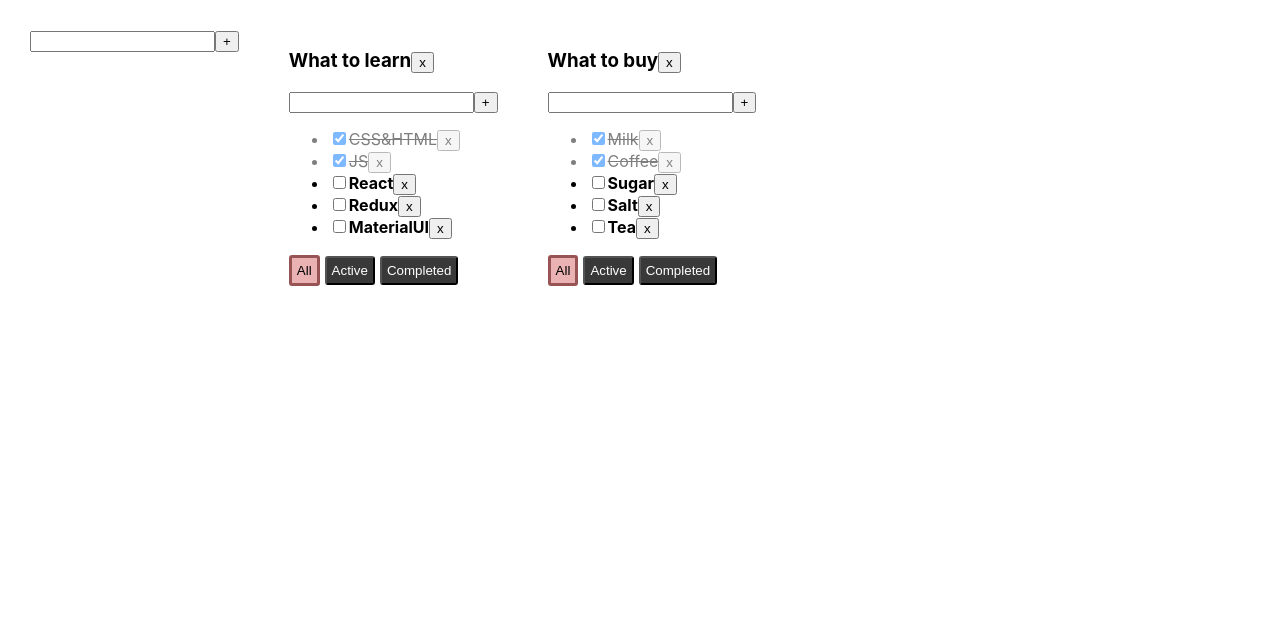
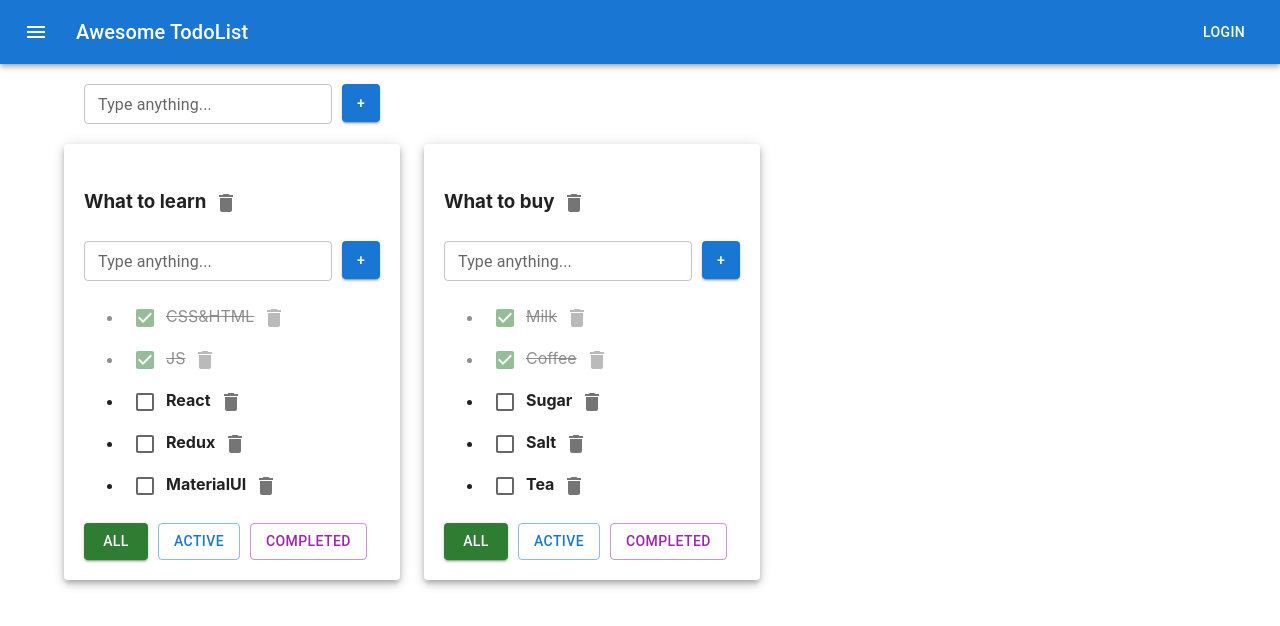
Before and after one commit to sergbfmv/ToDo-list-project, a React (Create React App) app: page / in a window 1280 px wide. Shown: the top 626 px of the page. Built offline with nearby package versions, Linux system fonts and the light colour scheme.

Commit message:
Added Material UI styles.

```diff
--- a/package.json
+++ b/package.json
@@ -3,6 +3,10 @@
   "version": "0.1.0",
   "private": true,
   "dependencies": {
+    "@emotion/react": "^11.11.1",
+    "@emotion/styled": "^11.11.0",
+    "@mui/icons-material": "^5.14.11",
+    "@mui/material": "^5.14.11",
     "@testing-library/jest-dom": "^5.16.5",
     "@testing-library/react": "^13.4.0",
     "@testing-library/user-event": "^13.5.0",
--- a/src/App.css
+++ b/src/App.css
@@ -1,8 +1,8 @@
-.App {
-  padding: 30px;
-  display: flex;
-}
+/*.App {*/
+/*  padding: 30px;*/
+/*  display: flex;*/
+/*}*/
 
-.App > div {
-  margin-right: 50px;
-}
+/*.App > div {*/
+/*  margin-right: 50px;*/
+/*}*/
--- a/src/App.tsx
+++ b/src/App.tsx
@@ -3,6 +3,10 @@ import './App.css';
 import {TaskType, Todolist} from "./components/Todolist/Todolist";
 import {v1} from "uuid";
 import {AddItemForm} from "./components/AddItemForm/AddItemForm";
+import Container from '@mui/material/Container';
+import Grid from '@mui/material/Grid';
+import Paper from '@mui/material/Paper';
+import {HeaderAppBar} from "./components/AppBar/AppBar";
 
 export type FilterValuesType = 'all' | 'active' | 'completed'
 export type TodolistsType = {
@@ -119,6 +123,8 @@ function App() {
         }
 
         return (
+            <Grid item>
+                <Paper elevation={5} style={{padding: '20px'}}>
                     <Todolist
                         key={tl.todolistId}
                         todolistId={tl.todolistId}
@@ -133,13 +139,22 @@ function App() {
                         onChangeTaskTitle={onChangeTaskTitle}
                         onChangeTodoTitle={onChangeTodoTitle}
                     />
+                </Paper>
+            </Grid>
         )
     })
 
     return (
         <div className="App">
+            <HeaderAppBar/>
+            <Container fixed>
+                <Grid container style={{padding: '20px'}}>
                     <AddItemForm addItem={addTodoList}/>
+                </Grid>
+                <Grid container spacing={3}>
                     {mappedTodolists}
+                </Grid>
+            </Container>
         </div>
     );
 }
--- a/src/components/AddItemForm/AddItemForm.tsx
+++ b/src/components/AddItemForm/AddItemForm.tsx
@@ -1,6 +1,15 @@
 import React, {ChangeEvent, KeyboardEvent, useState} from "react";
 import {Input} from "../Input/Input";
-import {Button} from "../Button/Button";
+// import {Button} from "../Button/Button";
+import Button from '@mui/material/Button';
+
+const addBtnStyle = {
+    maxWidth: '38px',
+    maxHeight: '38px',
+    minWidth: '38px',
+    minHeight: '38px',
+    marginLeft: '10px',
+}
 
 type AddItemFormPropsType = {
     addItem: (newTitle: string) => void
@@ -37,8 +46,8 @@ export const AddItemForm = (props: AddItemFormPropsType) => {
                    error={error}
             />
             {/*<input onChange={onChangeHandler} value={newTitle} onKeyDown={onKeyDownHandler}/>*/}
-            <Button title={'+'} callback={addTaskHandler}/>
-            {error ? <div className='error-text'>{error}</div> : ''}
+            {/*<Button title={'+'} callback={addTaskHandler}/>*/}
+            <Button variant="contained" title={'+'} onClick={addTaskHandler} style={addBtnStyle}>+</Button>
         </div>
     )
 }
--- /dev/null
+++ b/src/components/AppBar/AppBar.tsx
@@ -0,0 +1,31 @@
+import AppBar from '@mui/material/AppBar';
+import Box from '@mui/material/Box';
+import Toolbar from '@mui/material/Toolbar';
+import Typography from '@mui/material/Typography';
+import Button from '@mui/material/Button';
+import IconButton from '@mui/material/IconButton';
+import MenuIcon from '@mui/icons-material/Menu';
+
+export function HeaderAppBar() {
+    return (
+        <Box sx={{flexGrow: 1}}>
+            <AppBar position="static">
+                <Toolbar>
+                    <IconButton
+                        size="large"
+                        edge="start"
+                        color="inherit"
+                        aria-label="menu"
+                        sx={{mr: 2}}
+                    >
+                        <MenuIcon/>
+                    </IconButton>
+                    <Typography variant="h6" component="div" sx={{flexGrow: 1}}>
+                        Awesome TodoList
+                    </Typography>
+                    <Button color="inherit">Login</Button>
+                </Toolbar>
+            </AppBar>
+        </Box>
+    );
+}
--- a/src/components/Input/Input.tsx
+++ b/src/components/Input/Input.tsx
@@ -1,5 +1,6 @@
 import React, {ChangeEvent, KeyboardEvent} from 'react';
 import './Input.css'
+import TextField from '@mui/material/TextField';
 
 type InputPropsType = {
     newTitle: string
@@ -18,10 +19,21 @@ export const Input = (props: InputPropsType) => {
     }
 
     return (
-        <input
-            className={props.error ? 'empty-value-error' : ''}
+        <TextField
+            id="outlined-basic"
+            label={props.error ? props.error : "Type anything..." }
+            size='small'
+            variant="outlined"
+            error={!!props.error}
             value={props.newTitle}
             onChange={(e: ChangeEvent<HTMLInputElement>) => onChangeHandler(e)}
-            onKeyDown={onKeyDownHandler}/>
+            onKeyDown={onKeyDownHandler}
+            className={props.error ? "error" : ""}
+        />
+        // <input
+        //     className={props.error ? 'empty-value-error' : ''}
+        //     value={props.newTitle}
+        //     onChange={(e: ChangeEvent<HTMLInputElement>) => onChangeHandler(e)}
+        //     onKeyDown={onKeyDownHandler}/>
     );
 };
--- a/src/components/Todolist/Todolist.tsx
+++ b/src/components/Todolist/Todolist.tsx
@@ -1,9 +1,13 @@
 import './Todolist.css'
 import React, {ChangeEvent} from "react";
 import {FilterValuesType} from "../../App";
-import {Button} from "../Button/Button";
+// import {Button} from "../Button/Button";
 import {AddItemForm} from "../AddItemForm/AddItemForm";
 import {EditableSpan} from "../EditableSpan/EditableSpan";
+import IconButton from '@mui/material/IconButton';
+import DeleteIcon from '@mui/icons-material/Delete';
+import Button from '@mui/material/Button';
+import Checkbox from '@mui/material/Checkbox';
 
 export type TaskType = {
     id: string,
@@ -57,9 +61,13 @@ export const Todolist = (props: TodolistPropsType) => {
 
         return (
             <li key={t.id} className={t.isDone ? 'task-done' : 'task'}>
-                <input type="checkbox" checked={t.isDone} onChange={onChangeHandler}/>
+                <Checkbox color="success" checked={t.isDone} onChange={onChangeHandler}/>
+                {/*<input type="checkbox" checked={t.isDone} onChange={onChangeHandler}/>*/}
                 <EditableSpan title={t.title} onChange={onChangeTitleHandler}/>
-                <Button title={'x'} callback={removeTaskHandler}/>
+                <IconButton aria-label="delete" onClick={removeTaskHandler}>
+                    <DeleteIcon/>
+                </IconButton>
+                {/*<Button title={'x'} callback={removeTaskHandler}/>*/}
             </li>
         )
     })
@@ -68,20 +76,35 @@ export const Todolist = (props: TodolistPropsType) => {
         <div>
             <h3>
                 <EditableSpan title={props.title} onChange={onChangeTodoTitleHandler}/>
-                <button onClick={removeTodoList}>x</button>
+                {/*<button onClick={removeTodoList}>x</button>*/}
+                <IconButton aria-label="delete" onClick={removeTodoList}>
+                    <DeleteIcon/>
+                </IconButton>
             </h3>
             {<AddItemForm addItem={addTask}/>}
             <ul>
                 {mappedTasks}
                 {props.tasks.length === 0 ? 'Not tasks in the list' : false}
             </ul>
-            <div>
-                <Button active={props.filter === 'all' ? 'active' : 'filterBtn'} title={'All'}
-                        callback={() => changeFilterHandler(props.todolistId, 'all')}/>
-                <Button active={props.filter === 'active' ? 'active' : 'filterBtn'} title={'Active'}
-                        callback={() => changeFilterHandler(props.todolistId, 'active')}/>
-                <Button active={props.filter === 'completed' ? 'active' : 'filterBtn'} title={'Completed'}
-                        callback={() => changeFilterHandler(props.todolistId, 'completed')}/>
+            <div style={{display: 'flex', gap: '10px'}}>
+                <Button
+                    variant={props.filter === 'all' ? 'contained' : "outlined"}
+                    color={'success'}
+                    onClick={() => changeFilterHandler(props.todolistId, 'all')}>All</Button>
+                <Button
+                    variant={props.filter === 'active' ? 'contained' : "outlined"}
+                    onClick={() => changeFilterHandler(props.todolistId, 'active')}>Active</Button>
+                <Button
+                    variant={props.filter === 'completed' ? 'contained' : "outlined"}
+                    color={"secondary"}
+                    onClick={() => changeFilterHandler(props.todolistId, 'completed')}>Completed</Button>
+
+                {/*<Button active={props.filter === 'all' ? 'active' : 'filterBtn'} title={'All'}*/}
+                {/*        callback={() => changeFilterHandler(props.todolistId, 'all')}/>*/}
+                {/*<Button active={props.filter === 'active' ? 'active' : 'filterBtn'} title={'Active'}*/}
+                {/*        callback={() => changeFilterHandler(props.todolistId, 'active')}/>*/}
+                {/*<Button active={props.filter === 'completed' ? 'active' : 'filterBtn'} title={'Completed'}*/}
+                {/*        callback={() => changeFilterHandler(props.todolistId, 'completed')}/>*/}
             </div>
         </div>
     )
```
Also changed, not shown: 1 other file (tests, documents, lock files or other folders). Lines whose indentation alone changed are shown as unchanged.
